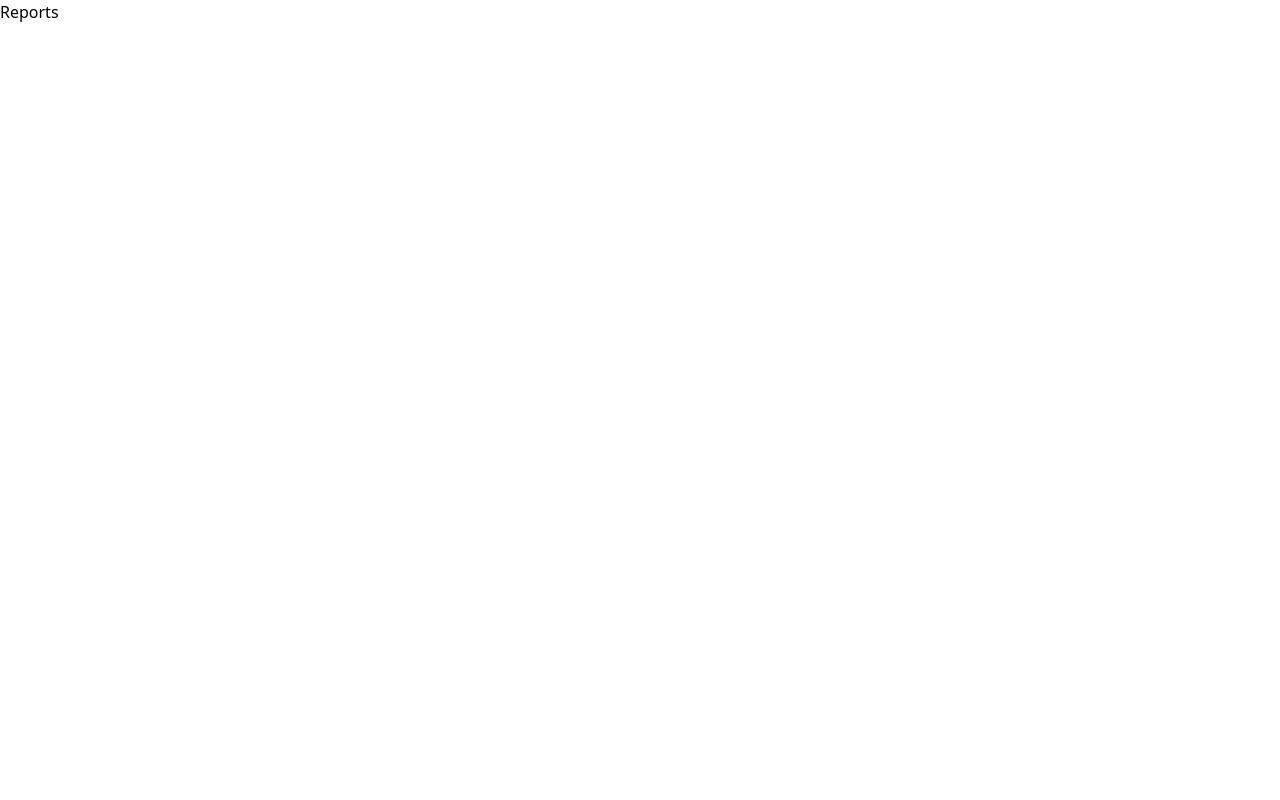
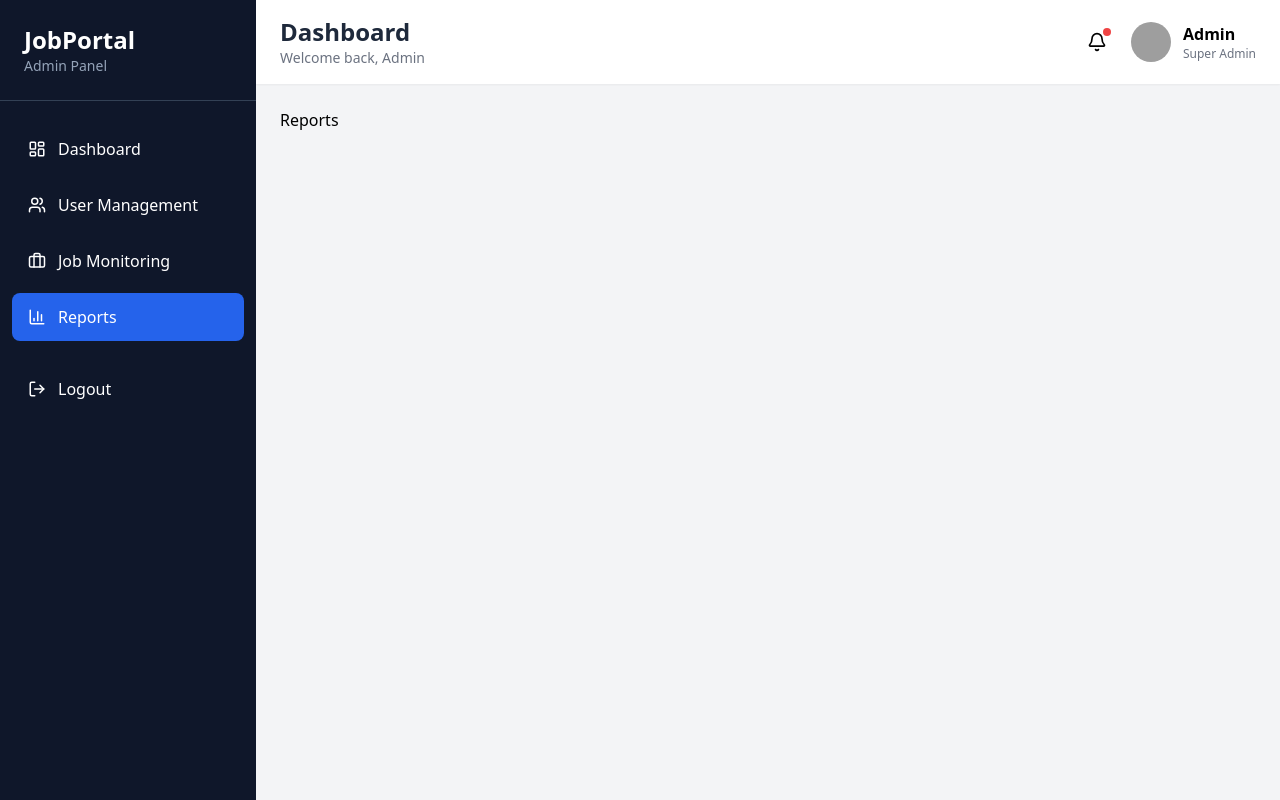
Before and after one commit to CDAC-AC-Project/Job-Portal, a React (Vite) app in the folder Frontend/: page /admin/reports in a window 1280 px wide. Built offline with nearby package versions, Linux system fonts and the light colour scheme; grey boxes are pictures that could not be loaded.

Commit message:
Refactored dashboard to use admin layout

```diff
--- a/Frontend/src/components/layout/AdminLayout.jsx
+++ b/Frontend/src/components/layout/AdminLayout.jsx
@@ -0,0 +1,21 @@
+import { Outlet } from "react-router-dom";
+import AdminSidebar from "../admin/AdminSidebar";
+import AdminNavbar from "../admin/AdminNavbar";
+
+function AdminLayout() {
+  return (
+    <div className="flex min-h-screen bg-gray-100">
+      <AdminSidebar />
+
+      <div className="flex-1">
+        <AdminNavbar />
+
+        <main className="p-6">
+          <Outlet />
+        </main>
+      </div>
+    </div>
+  );
+}
+
+export default AdminLayout;
--- a/Frontend/src/pages/admin/Dashboard.jsx
+++ b/Frontend/src/pages/admin/Dashboard.jsx
@@ -1,5 +1,3 @@
-import AdminSidebar from "../../components/admin/AdminSidebar";
-import AdminNavbar from "../../components/admin/AdminNavbar";
 import StatCard from "../../components/admin/StatCard";
 
 import {
@@ -25,15 +23,7 @@ function Dashboard() {
   ];
 
   return (
-    <div className="flex bg-gray-100 min-h-screen">
-
-      <AdminSidebar />
-
-      <div className="flex-1">
-
-        <AdminNavbar />
-
-        <div className="p-6">
+    <>
 
       {/* Stats Cards */}
 
@@ -146,8 +136,7 @@ function Dashboard() {
                 <td>
                   <span
                     className={`px-3 py-1 rounded-full text-sm
-                        ${
-                          job.status === "Approved"
+                        ${job.status === "Approved"
                         ? "bg-green-100 text-green-700"
                         : "bg-yellow-100 text-yellow-700"
                       }`}
@@ -165,11 +154,7 @@ function Dashboard() {
 
       </div>
 
-        </div>
-
-      </div>
-
-    </div>
+  </>
 );
 }
 
--- a/Frontend/src/routes/AdminRoutes.jsx
+++ b/Frontend/src/routes/AdminRoutes.jsx
@@ -1,10 +1,9 @@
 import { Route, Navigate } from "react-router-dom";
-
+import AdminLayout from "../components/layout/AdminLayout";
 import Dashboard from "../pages/admin/Dashboard";
 
 const AdminRoutes = (
-  <>
-    <Route path="/admin">
+  <Route path="/admin" element={<AdminLayout />}>
     <Route
       index
       element={<Navigate to="/admin/dashboard" />}
@@ -30,7 +29,6 @@ const AdminRoutes = (
       element={<h1>Reports</h1>}
     />
   </Route>
-  </>
 );
 
 export default AdminRoutes;
```
Lines whose indentation alone changed are shown as unchanged.
